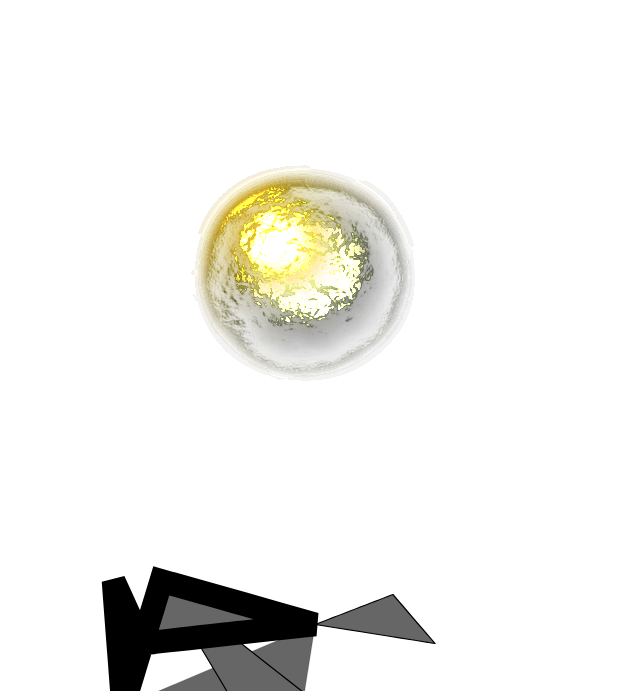
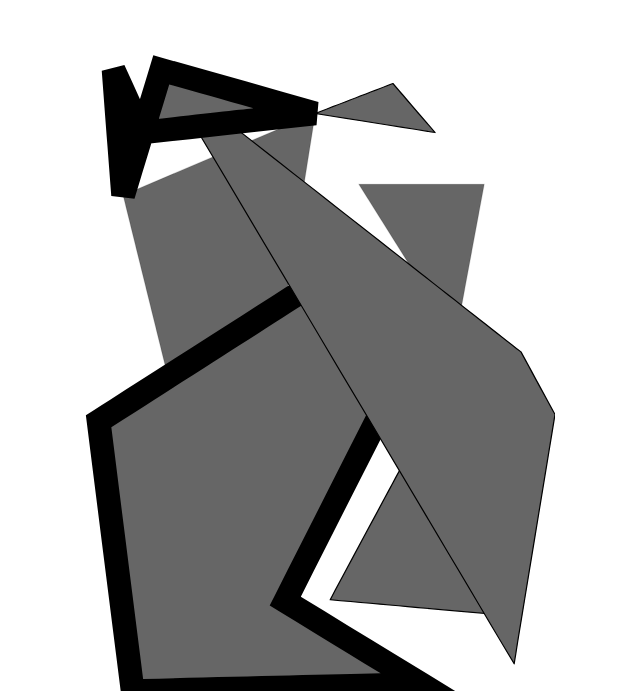
Before and after one commit to benzopila73/myris, a plain HTML site: page index.html in a window 1280 px wide. Shown: the part 109-800 px from the top of the page, without its empty margins (335-975 px from the left). Drawn offline with Linux system fonts and the light colour scheme.

Commit message:
Update index.html

```diff
--- a/index.html
+++ b/index.html
@@ -7,8 +7,6 @@
 </head>
 <body>
     <h1><p align="center">Мой <u>сайт</u> в <font color="red" face="fantasy">HTML</font><br> + мои <font face="segoe print">рисунки</font></b></i> в <font color="#660099" face="Arial">Inkscape</font></h1></p>
-    <a download="./paint/prikolnoe.svg" href="./paint/prikolnoe.svg">
-    <p align="center"><img src="./paint/prikolnoe.svg" width="500"></p></a>
      <p align="center"><img src="./paint/ygolniki.svg" width="500"></p>
      <p align="center"><img src="./paint/krovv.svg" width="500"></p>
       <p align="center"><img src="./paint/crosh.sigma.boy.gigachat.svg" width="500"></p>
```
